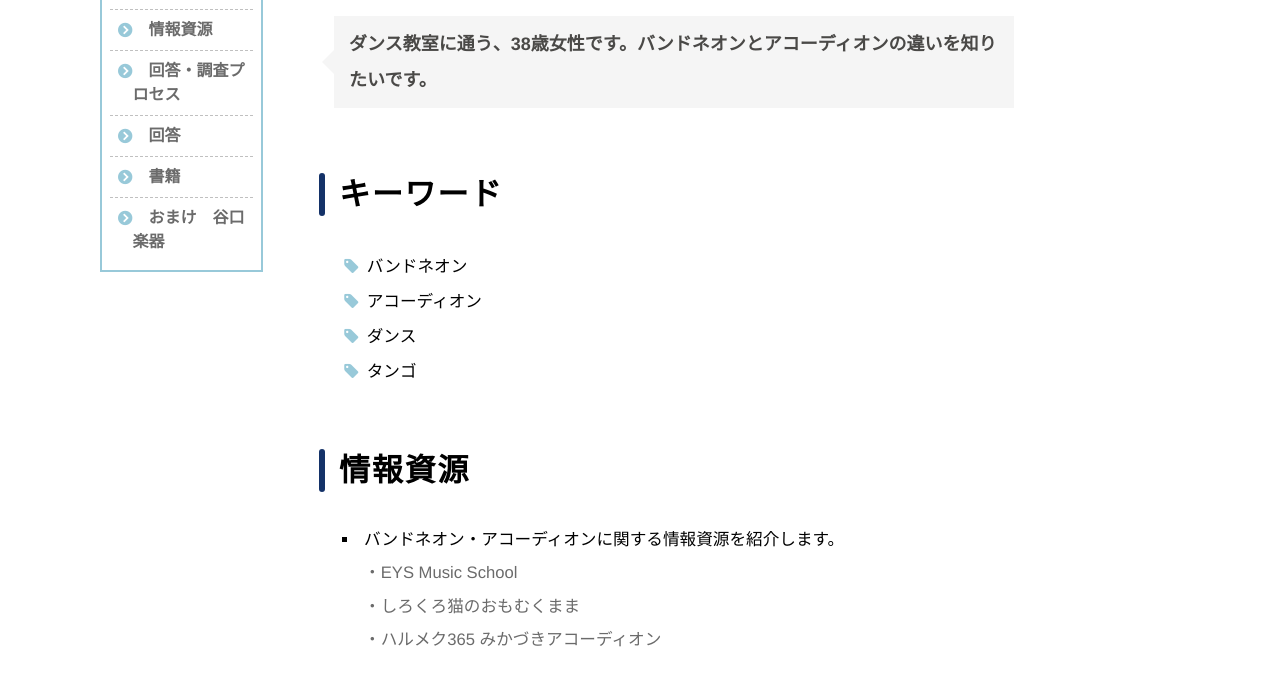
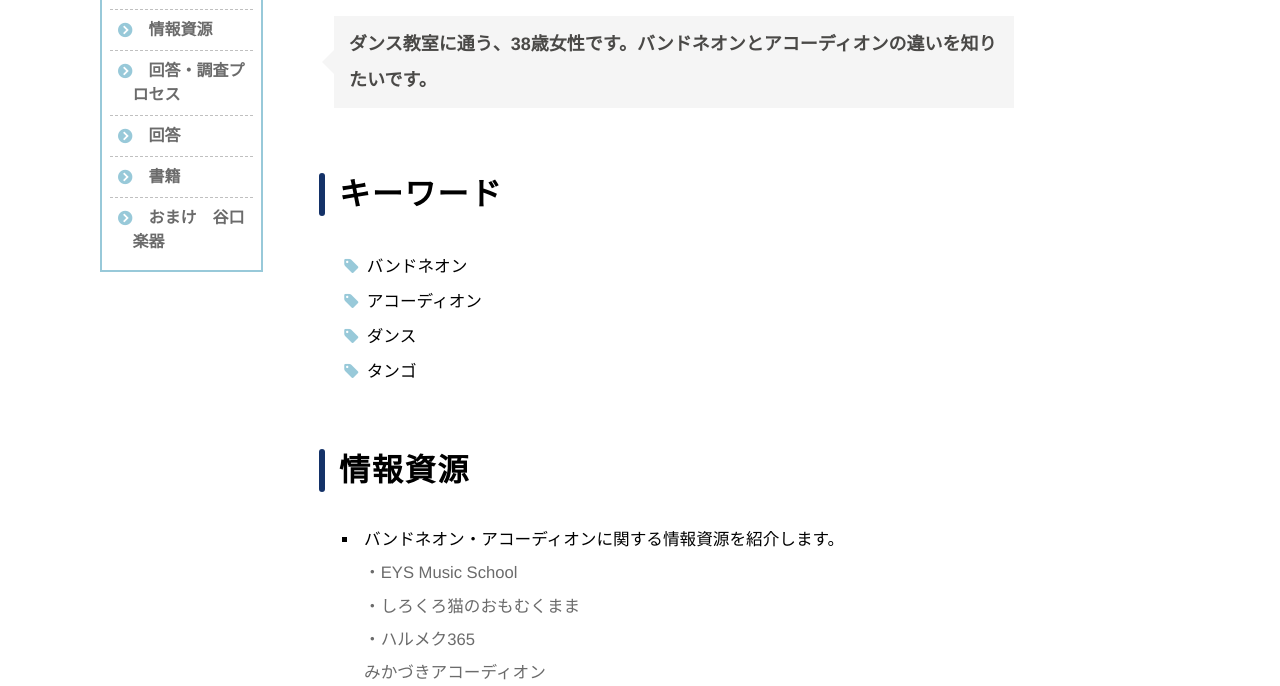
Before and after one commit to Watanabeyuna2023/tosho, a plain HTML site: page dance.html in a window 1280 px wide. Shown: the part 614-1300 px from the top of the page. Drawn offline with Linux system fonts and the light colour scheme.

Commit message:
Update dance.html

```diff
--- a/dance.html
+++ b/dance.html
@@ -58,7 +58,7 @@
             <li>バンドネオン・アコーディオンに関する情報資源を紹介します。<br>
               <a href="https://www.eys-musicschool.com/media/bandoneon/#:~:text=%E6%8C%81%E3%81%A1%E6%96%B9%E3%82%A2%E3%82%B3%E3%83%BC%E3%83%87%E3%82%A3%E3%82%AA%E3%83%B3%E3%81%AE%E8%83%8C%E9%9D%A2,%E3%81%99%E3%82%8B%E3%81%93%E3%81%A8%E3%82%82%E5%A4%9A%E3%81%84%E3%81%A7%E3%81%99%E3%80%82" target="_blank">・EYS Music School</a><br>
               <a href="https://shirokuroneko.com/archives/16672.html#google_vignette" target="_blank">・しろくろ猫のおもむくまま</a><br>
-              <a href="https://halmek.co.jp/culture/c/hobby/2596" target="_blank">・ハルメク365</a>
+              <a href="https://halmek.co.jp/culture/c/hobby/2596" target="_blank">・ハルメク365</a><br>
               <a href="https://www.amazon.co.jp/%E3%82%BF%E3%83%B3%E3%82%B4-%E6%AD%B4%E5%8F%B2%E3%81%A8%E3%83%90%E3%83%B3%E3%83%89%E3%83%8D%E3%82%AA%E3%83%B3-%E8%88%B3%E6%9D%BE-%E4%BC%B8%E7%94%B7/dp/4862493343" target="_blank">みかづきアコーディオン</a></p>
             </li>
 
```
